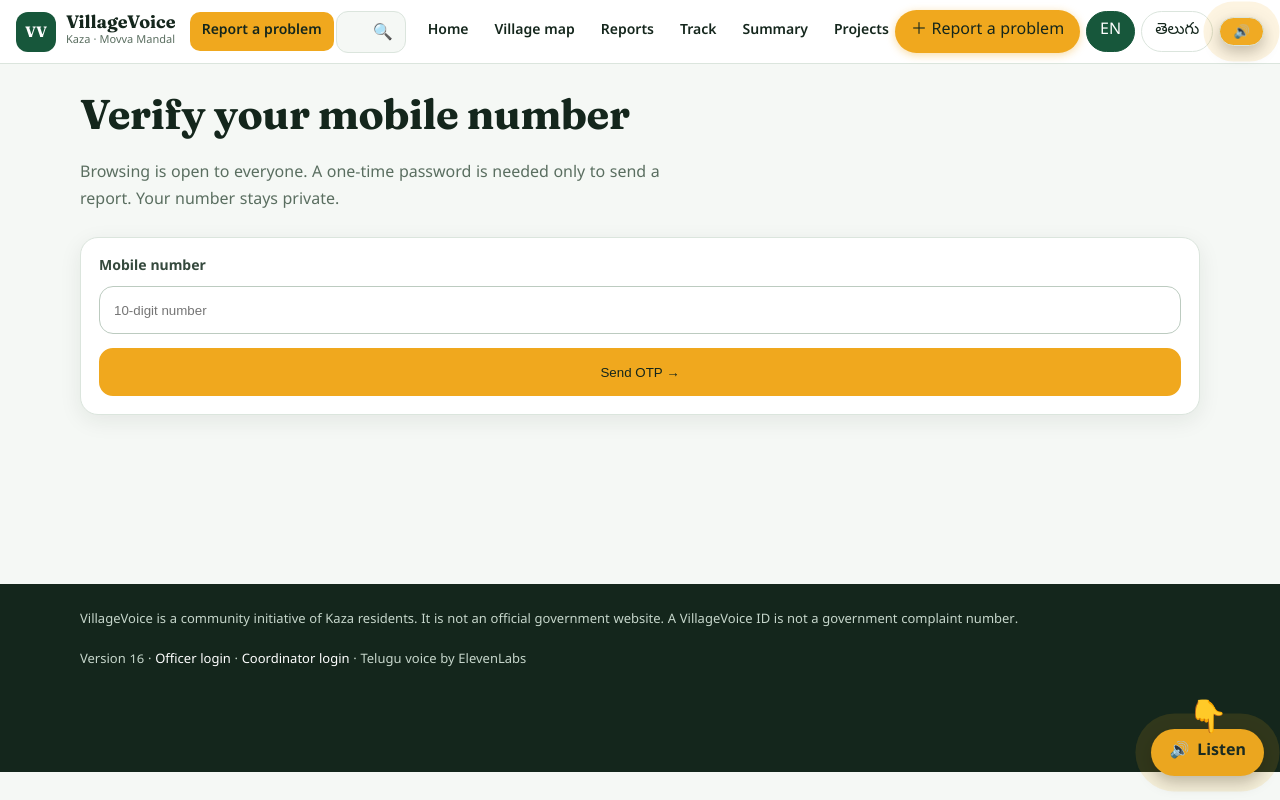
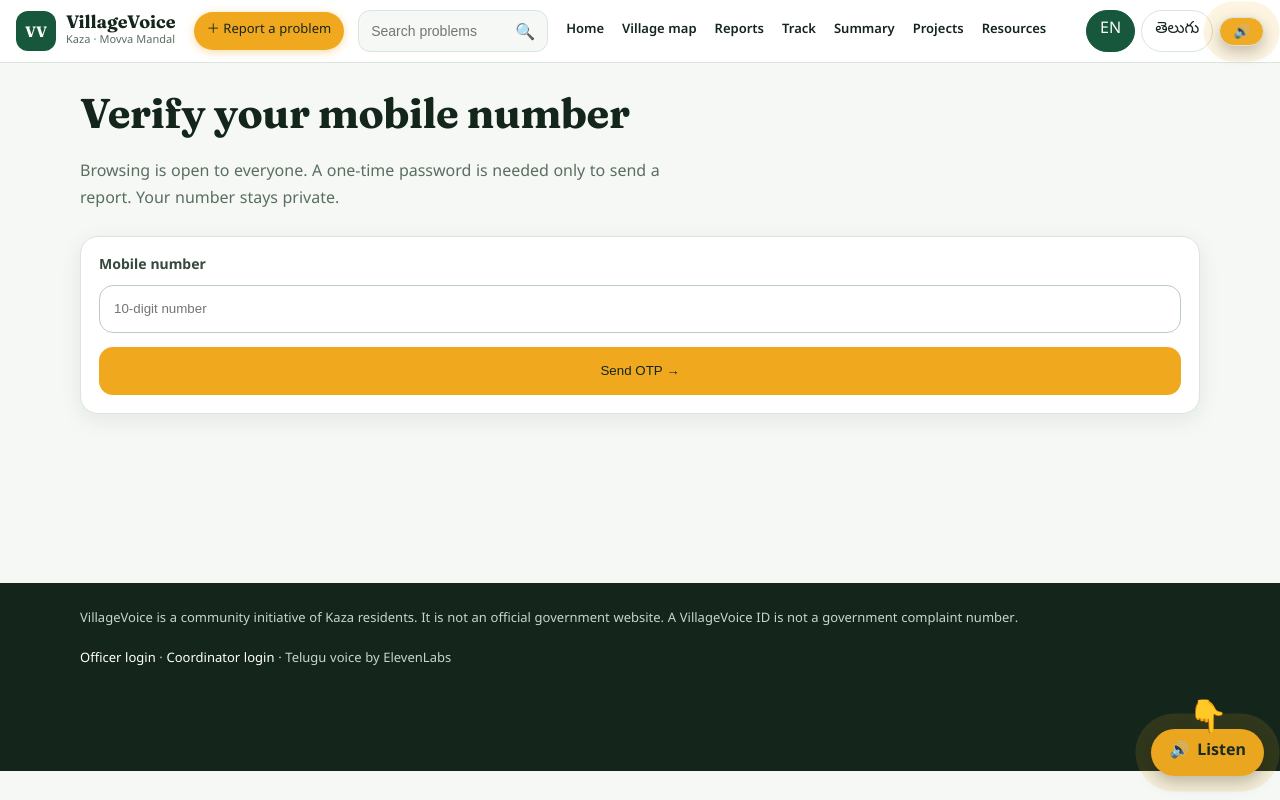
Before and after one commit to arepallithanishka32008-maker/villagevoice-v3, a Flask app: page /otp in a window 1280 px wide. Run offline with Flask 3, Linux system fonts and the light colour scheme; some libraries are stand-ins or nearby versions.

Commit message:
village voice final

```diff
--- a/app.py
+++ b/app.py
@@ -17,7 +17,10 @@ def _secret():
     if not p.exists(): p.write_text(secrets.token_hex(32))
     return p.read_text().strip()
 
-APP_VERSION = "16"
+def _asset_v():          # changes by itself whenever style.css or script.js change, so browsers never show old files
+    try: return int(max((Path(__file__).parent / "static" / f).stat().st_mtime for f in ("style.css", "script.js")))
+    except OSError: return 0
+
 app = Flask(__name__)
 app.secret_key = _secret()
 app.config.update(MAX_CONTENT_LENGTH=6 * 1024 * 1024, SESSION_COOKIE_HTTPONLY=True, SESSION_COOKIE_SAMESITE="Lax",
@@ -50,7 +53,7 @@ def admin_only(fn):
 
 @app.context_processor
 def common():
-    return {"villages": VILLAGES, "categories": CATEGORIES, "statuses": STATUSES, "c_status": C_STATUS, "c_status_te": C_STATUS_TE, "icons": ICONS, "kaza": KAZA_DATA, "facilities": FACILITIES, "emergency": EMERGENCY, "kaza_places": KAZA_PLACES, "version": APP_VERSION, "eleven_on": bool(os.environ.get("ELEVENLABS_API_KEY")), "resources": RESOURCES,
+    return {"villages": VILLAGES, "categories": CATEGORIES, "statuses": STATUSES, "c_status": C_STATUS, "c_status_te": C_STATUS_TE, "icons": ICONS, "kaza": KAZA_DATA, "facilities": FACILITIES, "emergency": EMERGENCY, "kaza_places": KAZA_PLACES, "asset_v": _asset_v(), "eleven_on": bool(os.environ.get("ELEVENLABS_API_KEY")), "resources": RESOURCES,
             "lang": g.get("lang", "en"), "csrf": session.get("csrf", ""), "resident": session.get("phone"), "resident_name": session.get("name")}
 
 def stats():
--- a/i18n.py
+++ b/i18n.py
@@ -119,11 +119,9 @@ TE.update({"Nearby villages": "చుట్టుపక్కల ఊర్లు
 TE.update({"Open website ↗": "వెబ్‌సైట్ తెరవండి ↗"})
 TE.update({"Telugu voice by ElevenLabs": "తెలుగు వాయిస్: ElevenLabs"})
 TE.update({"Listen": "వినండి", "Open summary →": "సారాంశం చూడండి →", "See new reports, problems fixed and how long fixes take.": "కొత్త ఫిర్యాదులు, పరిష్కారమైనవి, పరిష్కారానికి పట్టే రోజులు చూడండి.", "＋ Report": "＋ చెప్పండి"})
-TE.update({"Version": "వెర్షన్"})
 TE.update({"Enter the ID you received, for example VV-2026-000001.": "మీకు వచ్చిన ఐడి రాయండి, ఉదాహరణకు VV-2026-000001."})
 TE.update({"＋ Report a problem": "＋ సమస్య చెప్పండి"})
 PAT = [
- (re.compile(r"^Version (\d+) ·$"), lambda m: f"వెర్షన్ {m[1]} ·"),
  (re.compile(r"^Most reported kind of problem: (.+)$"), lambda m: "ఎక్కువగా వచ్చిన సమస్య రకం: " + TE.get(m[1], m[1])),
  (re.compile(r"^OTP sent to \+91 (.+?)\. Valid for 5 minutes\.$"), lambda m: f"OTP +91 {m[1]} నంబర్‌కు పంపబడింది. 5 నిమిషాలు చెల్లుతుంది."),
  (re.compile(r"^Official reference: (.+?) · Updated (.+)$"), lambda m: "అధికారిక సంఖ్య: " + ("ఇంకా లేదు" if m[1] == "not yet available" else m[1]) + f" · నవీకరణ: {m[2]}"),
--- a/static/style.css
+++ b/static/style.css
@@ -103,3 +103,6 @@ html[lang=te] body{font-size:18px;line-height:1.85}html[lang=te] h1,html[lang=te
 .audio-fab .hand{animation:nudge 1.2s ease-in-out infinite!important}
 
 .kz-label{font-size:12px;padding:1px 7px}.nb-label{font-size:10px}
+
+.hdr-report{margin-left:4px}
+@media(max-width:1320px){.top nav>a{padding:8px 8px;font-size:13px}.hsearch{max-width:190px}.hdr-report{padding:8px 13px;font-size:13px}}
--- a/static/sw.js
+++ b/static/sw.js
@@ -1,3 +1,3 @@
-const C="vv-v16";self.addEventListener("install",()=>self.skipWaiting());
+const C="vv-kaza";self.addEventListener("install",()=>self.skipWaiting());
 self.addEventListener("activate",e=>e.waitUntil(caches.keys().then(k=>Promise.all(k.filter(x=>x!==C).map(x=>caches.delete(x))))));
 self.addEventListener("fetch",e=>{if(e.request.method!=="GET")return;e.respondWith(fetch(e.request).then(r=>{if(new URL(e.request.url).pathname.startsWith("/static/")){const c=r.clone();caches.open(C).then(x=>x.put(e.request,c));}return r;}).catch(()=>caches.match(e.request).then(m=>m||new Response("You are offline. Please check your internet and try again.",{status:503,headers:{"Content-Type":"text/plain"}}))));});
--- a/templates/base.html
+++ b/templates/base.html
@@ -3,18 +3,18 @@
 <title>{% block title %}VillageVoice{% endblock %} | Kaza</title>
 <link rel="preconnect" href="https://fonts.googleapis.com"><link rel="preconnect" href="https://fonts.gstatic.com" crossorigin>
 <link href="https://fonts.googleapis.com/css2?family=Fraunces:wght@600;700&family=Noto+Sans+Telugu:wght@400;600;700&family=Noto+Sans:wght@400;600;700&display=swap" rel="stylesheet">
-<link rel="stylesheet" href="{{ url_for('static',filename='style.css') }}?v={{ version }}">{% block head %}{% endblock %}</head>
+<link rel="stylesheet" href="{{ url_for('static',filename='style.css') }}?v={{ asset_v }}">{% block head %}{% endblock %}</head>
 {% set p = request.path %}<body>
-<header class="top"><a class="brand" href="/"><span class="logo">VV</span><span><b>VillageVoice</b><small>Kaza · Movva Mandal</small></span></a>
-<nav id="navlinks"><a class="nav-cta" href="/report">Report a problem</a><form class="hsearch" action="/search" role="search"><input type="search" name="q" placeholder="Search problems, places, schemes" aria-label="Search" value="{{ request.args.get('q','') if p=='/search' }}"><button aria-label="Search">🔍</button></form>
+<header class="top"><a class="brand" href="/"><span class="logo">VV</span><span><b>VillageVoice</b><small>Kaza · Movva Mandal</small></span></a><a class="hdr-report" href="/report"><span class="long">＋ Report a problem</span><span class="short">＋ Report</span></a>
+<nav id="navlinks"><form class="hsearch" action="/search" role="search"><input type="search" name="q" placeholder="Search problems, places, schemes" aria-label="Search" value="{{ request.args.get('q','') if p=='/search' }}"><button aria-label="Search">🔍</button></form>
 <a href="/" class="{{ 'on' if p=='/' }}">Home</a><a href="/map" class="{{ 'on' if p=='/map' }}">Village map</a><a href="/reports" class="{{ 'on' if p=='/reports' }}">Reports</a><a href="/track" class="{{ 'on' if p=='/track' }}">Track</a><a href="/summary" class="{{ 'on' if p=='/summary' }}">Summary</a><a href="/projects" class="{{ 'on' if p=='/projects' }}">Projects</a><a href="/opportunities" class="{{ 'on' if p=='/opportunities' }}">Resources</a></nav>
-<div class="navright"><a class="hdr-report" href="/report"><span class="long">＋ Report a problem</span><span class="short">＋ Report</span></a><a class="pill {{ 'on' if lang=='en' }}" href="/lang/en">EN</a><a class="pill {{ 'on' if lang=='te' }}" href="/lang/te">తెలుగు</a><button id="listenBtn" class="pill" type="button" onclick="listenPage()" aria-label="Listen to this page">🔊</button>
+<div class="navright"><a class="pill {{ 'on' if lang=='en' }}" href="/lang/en">EN</a><a class="pill {{ 'on' if lang=='te' }}" href="/lang/te">తెలుగు</a><button id="listenBtn" class="pill" type="button" onclick="listenPage()" aria-label="Listen to this page">🔊</button>
 {% if resident %}<form method="post" action="/otp/logout"><button class="pill">Log out</button></form>{% endif %}<button id="menu" class="hamb" aria-label="Menu">☰</button></div></header>
 {% for cat, msg in get_flashed_messages(with_categories=true) %}<div class="flash {{cat}}" role="status">{{msg}}</div>{% endfor %}
 <main>{% block content %}{% endblock %}</main>
-<footer><div class="wrap"><span>VillageVoice is a community initiative of Kaza residents. It is not an official government website. A VillageVoice ID is not a government complaint number.</span><span>Version {{ version }} · <a href="/officer/login">Officer login</a> · <a href="/admin">Coordinator login</a>{% if eleven_on %} · Telugu voice by ElevenLabs{% endif %}</span></div></footer>
+<footer><div class="wrap"><span>VillageVoice is a community initiative of Kaza residents. It is not an official government website. A VillageVoice ID is not a government complaint number.</span><span><a href="/officer/login">Officer login</a> · <a href="/admin">Coordinator login</a>{% if eleven_on %} · Telugu voice by ElevenLabs{% endif %}</span></div></footer>
 <nav class="tabs" aria-label="Main"><a href="/" class="{{ 'on' if p=='/' }}"><i>🏠</i><span>Home</span></a><a href="/map" class="{{ 'on' if p=='/map' }}"><i>🗺️</i><span>Map</span></a><a href="/report" class="fab"><i>＋</i><span>Report</span></a><a href="/reports" class="{{ 'on' if p=='/reports' }}"><i>📋</i><span>Reports</span></a><a href="/search" class="{{ 'on' if p=='/search' }}"><i>🔍</i><span>Search</span></a></nav>
 <div id="viewer" class="viewer" hidden><div class="v-bar"><b id="vTitle"></b><span class="v-actions"><button id="vAlt" class="outline sm" type="button" hidden></button><a id="vOpen" class="outline sm" target="_blank" rel="noopener noreferrer">Open in new tab ↗</a><button class="outline sm" type="button" onclick="closeViewer()">✕ Close</button></span></div><iframe id="vFrame" title="Viewer" allow="geolocation" referrerpolicy="no-referrer-when-downgrade"></iframe><div id="vMsg" class="vmsg" hidden><p></p><a id="vMsgOpen" class="btn big" target="_blank" rel="noopener noreferrer">Open in new tab ↗</a></div><p id="vHint" class="muted"></p></div>
 <button type="button" class="audio-fab" onclick="listenPage()" aria-label="Listen to this page"><i class="hand" aria-hidden="true">👇</i><span class="af-main"><b>🔊</b><span>Listen</span></span></button>
 <div id="toast" role="status"></div>
-<script src="{{ url_for('static',filename='script.js') }}?v={{ version }}"></script><script>(function(){var b=document.getElementById("listenBtn"),f=document.querySelector(".audio-fab b");if(b&&f)new MutationObserver(function(){f.textContent=b.textContent;var s=b.textContent.trim()==="⏹";b.classList.toggle("speaking",s);document.querySelector(".audio-fab").classList.toggle("speaking",s);}).observe(b,{childList:true,characterData:true,subtree:true});})();</script>{% block scripts %}{% endblock %}</body></html>
+<script src="{{ url_for('static',filename='script.js') }}?v={{ asset_v }}"></script><script>(function(){var b=document.getElementById("listenBtn"),f=document.querySelector(".audio-fab b");if(b&&f)new MutationObserver(function(){f.textContent=b.textContent;var s=b.textContent.trim()==="⏹";b.classList.toggle("speaking",s);document.querySelector(".audio-fab").classList.toggle("speaking",s);}).observe(b,{childList:true,characterData:true,subtree:true});})();</script>{% block scripts %}{% endblock %}</body></html>
```
Also changed, not shown: README.md, 1 other file.
